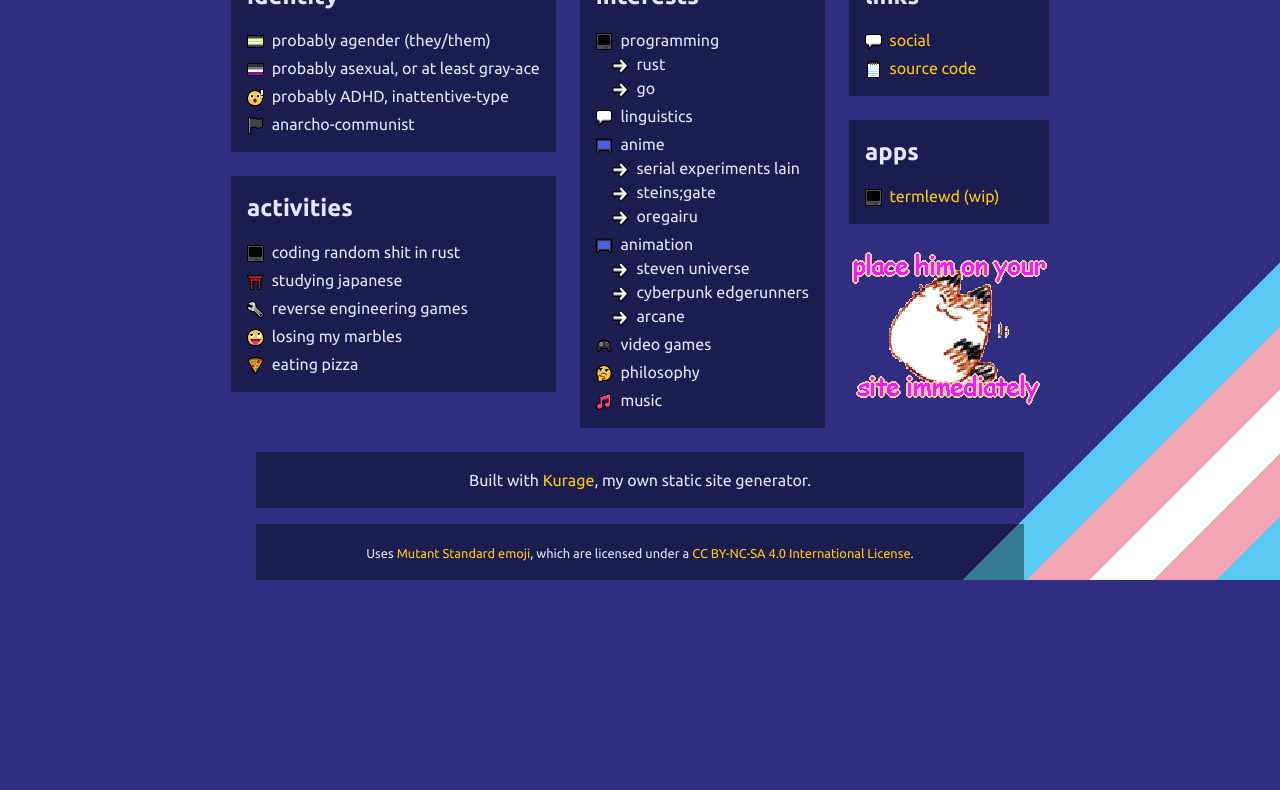
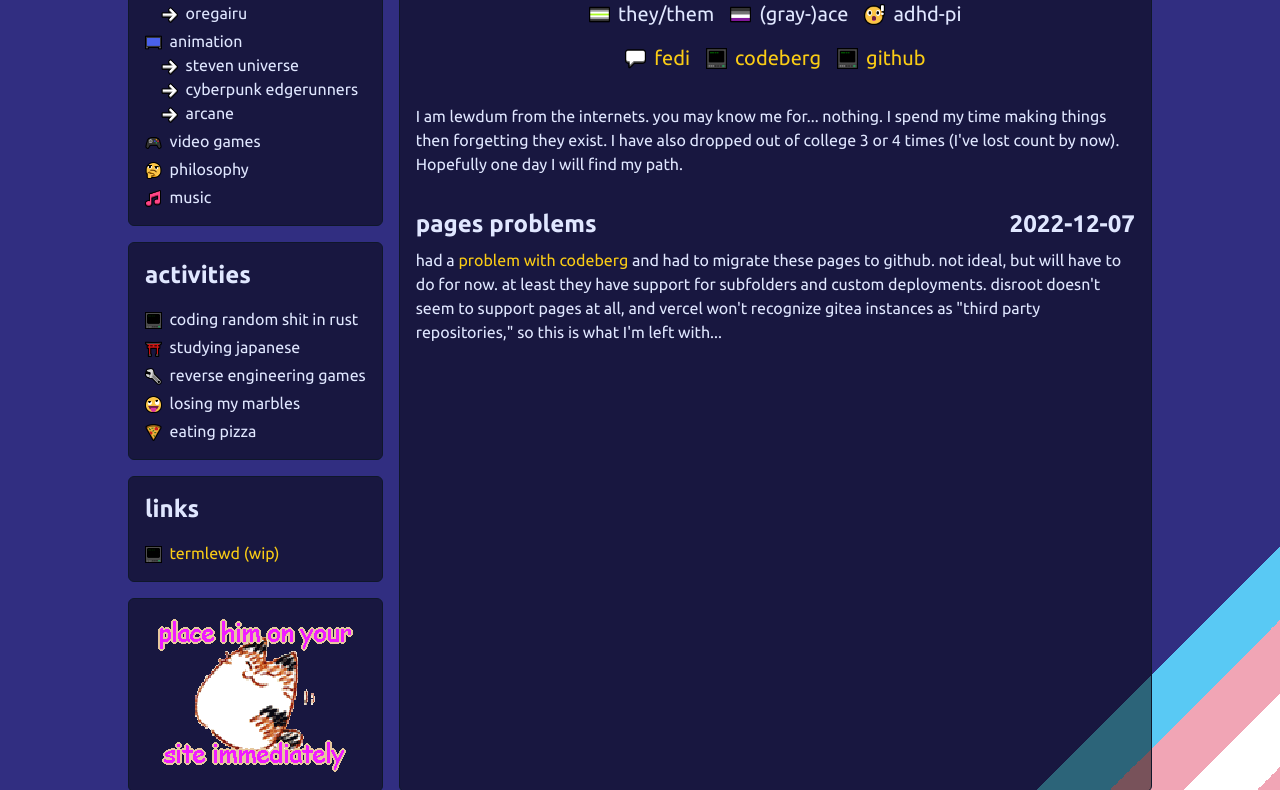
Before and after one commit to lewdum/pages, a plain HTML site: page index.html in a window 1280 px wide. Shown: the part 256-1046 px from the top of the page. Before the commit the page ends 836 px from the top, so only its background shows below. Drawn offline with Linux system fonts and the light colour scheme.

Commit message:
Build 61ec6d0

```diff
--- a/index.html
+++ b/index.html
@@ -10,52 +10,67 @@
 </head>
 
 <body class="bg-indigo-900 text-indigo-100 font-ubuntu trans">
-	<main class="min-h-screen px-4 py-8 flex-col justify-center lg:flex lg:p-0">
-		<div class="space-y-6">
+	<main class="min-h-screen p-2 md:p-4">
+		<div class="space-y-4 max-w-5xl mx-auto">
+	<div class="flex flex-col gap-4 lg:flex-row">
+
+		<div class="bg-black bg-opacity-50 p-4 lg:order-1 border border-slate-900 rounded-md">
 			<div class="mx-auto max-w-3xl">
-		<h1 class="text-6xl font-bold mb-8 text-center">
-			hi :)
+				<div class="flex flex-col items-center gap-4 py-8">
+					<img src="https://assets.tech.lgbt/accounts/avatars/109/322/240/179/307/532/original/3ed961f02d229782.png"
+						alt="avatar" width="158" height="158" class="rounded-full bg-black">
+
+					<h1 class="text-4xl font-bold">
+						Lewdum
 					</h1>
 
-		<p class="bg-black bg-opacity-40 p-4">
-			I am Lewdum from the internets. you may know me for... nothing.
-			I spend my time making things then forgetting they exist.
-			I have also dropped out of college 3 or 4 times (I've lost count by now).
-			I think the internet should be more open and decentralized.
-			I'm trying to do my part, but I'm still learning.
-		</p>
-	</div>
+					<ul class="flex gap-4 md:text-xl"><li>
+	<span class="mr-2"><img src="emoji/agender_flag.webp" alt="" class="inline h-[1.1em] pb-[1px]"></span>they/them</li><li>
+	<span class="mr-2"><img src="emoji/asexual_flag.webp" alt="" class="inline h-[1.1em] pb-[1px]"></span>(gray-)ace</li><li>
+	<span class="mr-2"><img src="emoji/surprised.webp" alt="" class="inline h-[1.1em] pb-[1px]"></span>adhd-pi</li></ul>
 
-	<div class="
-		flex flex-col justify-center gap-6 mx-auto max-w-3xl
-		lg:flex-row lg:items-start lg:max-w-none
-	">
-		<div class="flex flex-col gap-6">
-			<div class="bg-black bg-opacity-40 p-4">
-				<h2 class="text-2xl font-bold mb-4">
-					identity
-				</h2>
-				<ul class="space-y-1"><li>
-	<span class="mr-2"><img src="emoji/agender_flag.webp" alt="" class="inline h-[1.1em] pb-[1px]"></span>probably agender (they/them)</li><li>
-	<span class="mr-2"><img src="emoji/asexual_flag.webp" alt="" class="inline h-[1.1em] pb-[1px]"></span>probably asexual, or at least gray-ace</li><li>
-	<span class="mr-2"><img src="emoji/surprised.webp" alt="" class="inline h-[1.1em] pb-[1px]"></span>probably ADHD, inattentive-type</li><li>
-	<span class="mr-2"><img src="emoji/black_flag.webp" alt="" class="inline h-[1.1em] pb-[1px]"></span>anarcho-communist</li></ul>
-			</div>
-
-			<div class="bg-black bg-opacity-40 p-4">
-				<h2 class="text-2xl font-bold mb-4">
-					activities
-				</h2>
-				<ul class="space-y-1"><li>
-	<span class="mr-2"><img src="emoji/crt_prompt.webp" alt="" class="inline h-[1.1em] pb-[1px]"></span>coding random shit in rust</li><li>
-	<span class="mr-2"><img src="emoji/shinto_shrine.webp" alt="" class="inline h-[1.1em] pb-[1px]"></span>studying japanese</li><li>
-	<span class="mr-2"><img src="emoji/wrench.webp" alt="" class="inline h-[1.1em] pb-[1px]"></span>reverse engineering games</li><li>
-	<span class="mr-2"><img src="emoji/crazy.webp" alt="" class="inline h-[1.1em] pb-[1px]"></span>losing my marbles</li><li>
-	<span class="mr-2"><img src="emoji/pizza.webp" alt="" class="inline h-[1.1em] pb-[1px]"></span>eating pizza</li></ul>
+					<ul class="flex gap-4 md:text-xl"><li>
+	<span class="mr-2"><img src="emoji/speech_bubble.webp" alt="" class="inline h-[1.1em] pb-[1px]"></span><a href="https://tech.lgbt/@lewdum" class="text-yellow-400 hover:bg-yellow-400 hover:text-black" target="_blank"
+	rel="me noreferrer noopener">fedi</a></li><li>
+	<span class="mr-2"><img src="emoji/crt_prompt.webp" alt="" class="inline h-[1.1em] pb-[1px]"></span><a href="https://codeberg.org/lewdum" class="text-yellow-400 hover:bg-yellow-400 hover:text-black" target="_blank"
+	rel="me noreferrer noopener">codeberg</a></li><li>
+	<span class="mr-2"><img src="emoji/crt_prompt.webp" alt="" class="inline h-[1.1em] pb-[1px]"></span><a href="https://github.com/lewdum" class="text-yellow-400 hover:bg-yellow-400 hover:text-black" target="_blank"
+	rel="me noreferrer noopener">github</a></li></ul>
 				</div>
 			</div>
 
-		<div class="bg-black bg-opacity-40 p-4">
+			<p>
+				I am lewdum from the internets. you may know me for... nothing.
+				I spend my time making things then forgetting they exist.
+				I have also dropped out of college 3 or 4 times (I've lost count by now).
+				Hopefully one day I will find my path.
+			</p>
+
+			<div class="py-8">
+				<h2 class="text-2xl font-bold mb-2 flex justify-between">
+					<span>
+						pages problems
+					</span>
+					<span>
+						2022-12-07
+					</span>
+				</h2>
+
+				<!-- FIXME: This should be Markdown, but links. -->
+				<p>
+					had a
+					<a href="https://codeberg.org/Codeberg/Community/issues/828" class="text-yellow-400 hover:bg-yellow-400 hover:text-black" target="_blank"
+	rel="noreferrer noopener">problem with codeberg</a>
+					and had to migrate these pages to github. not ideal, but will have to do for now.
+					at least they have support for subfolders and custom deployments.
+					disroot doesn't seem to support pages at all, and vercel won't recognize gitea
+					instances as "third party repositories," so this is what I'm left with...
+				</p>
+			</div>
+		</div>
+
+		<div class="flex flex-col gap-4 shrink-0">
+			<div class="bg-black bg-opacity-50 p-4 border border-slate-900 rounded-md">
 				<h2 class="text-2xl font-bold mb-4">
 					interests
 				</h2>
@@ -82,43 +97,49 @@
 	<span class="mr-2"><img src="emoji/music_note.webp" alt="" class="inline h-[1.1em] pb-[1px]"></span>music</li></ul>
 			</div>
 
-		<div class="flex flex-col gap-6">
-			<div class="bg-black bg-opacity-40 p-4">
+			<div class="bg-black bg-opacity-50 p-4 border border-slate-900 rounded-md">
+				<h2 class="text-2xl font-bold mb-4">
+					activities
+				</h2>
+				<ul class="space-y-1"><li>
+	<span class="mr-2"><img src="emoji/crt_prompt.webp" alt="" class="inline h-[1.1em] pb-[1px]"></span>coding random shit in rust</li><li>
+	<span class="mr-2"><img src="emoji/shinto_shrine.webp" alt="" class="inline h-[1.1em] pb-[1px]"></span>studying japanese</li><li>
+	<span class="mr-2"><img src="emoji/wrench.webp" alt="" class="inline h-[1.1em] pb-[1px]"></span>reverse engineering games</li><li>
+	<span class="mr-2"><img src="emoji/crazy.webp" alt="" class="inline h-[1.1em] pb-[1px]"></span>losing my marbles</li><li>
+	<span class="mr-2"><img src="emoji/pizza.webp" alt="" class="inline h-[1.1em] pb-[1px]"></span>eating pizza</li></ul>
+			</div>
+
+			<div class="bg-black bg-opacity-50 p-4 border border-slate-900 rounded-md">
 				<h2 class="text-2xl font-bold mb-4">
 					links
 				</h2>
 				<ul class="space-y-1"><li>
-	<span class="mr-2"><img src="emoji/speech_bubble.webp" alt="" class="inline h-[1.1em] pb-[1px]"></span><a href="https://tech.lgbt/@lewdum" class="text-yellow-400 hover:underline" target="_blank" rel="me noreferrer noopener">social</a></li><li>
-	<span class="mr-2"><img src="emoji/spiral_notebook.webp" alt="" class="inline h-[1.1em] pb-[1px]"></span><a href="https://codeberg.org/lewdum" class="text-yellow-400 hover:underline" target="_blank" rel="me noreferrer noopener">source code</a></li></ul>
+	<span class="mr-2"><img src="emoji/crt_prompt.webp" alt="" class="inline h-[1.1em] pb-[1px]"></span><a href="/apps/term" class="text-yellow-400 hover:bg-yellow-400 hover:text-black">termlewd (wip)</a></li></ul>
 			</div>
 
-			<div class="bg-black bg-opacity-40 p-4">
-				<h2 class="text-2xl font-bold mb-4">
-					apps
-				</h2>
-				<ul class="space-y-1"><li>
-	<span class="mr-2"><img src="emoji/crt_prompt.webp" alt="" class="inline h-[1.1em] pb-[1px]"></span><a href="/apps/term" class="text-yellow-400 hover:underline">termlewd (wip)</a></li></ul>
-			</div>
-
+			<div class="bg-black bg-opacity-50 p-4 border border-slate-900 rounded-md">
 				<img src="../assets/place_him2.png" alt="cute fat cat (?)" title="taken from https://remiiiiii.online/jammers/"
-				class="max-w-sm self-center">
+					width="200" height="160" class="max-w-sm mx-auto">
 			</div>
 		</div>
 
-	<div class="mx-auto max-w-3xl space-y-4">
-		<div class="bg-black bg-opacity-40 p-4 text-center">
-			Built with
-			<a href="https://codeberg.org/lewdum/kurage" class="text-yellow-400 hover:underline" target="_blank" rel="noreferrer noopener">Kurage</a>, my own static site generator.
 	</div>
 
-		<div class="bg-black bg-opacity-40 p-4 text-center">
-			<small>
+	<div class="bg-black bg-opacity-50 p-4 text-center space-y-2 border border-slate-900 rounded-md">
+		<p>
+			Built with
+			<a href="https://codeberg.org/lewdum/kurage" class="text-yellow-400 hover:bg-yellow-400 hover:text-black" target="_blank"
+	rel="noreferrer noopener">Kurage</a>, my own free and open source static site generator.
+		</p>
+		<p>
 			Uses
-				<a href="https://mutant.tech" class="text-yellow-400 hover:underline" target="_blank" rel="noreferrer noopener">Mutant Standard emoji</a>, which are licensed under a
-				<a href="https://creativecommons.org/licenses/by-nc-sa/4.0/" class="text-yellow-400 hover:underline" target="_blank" rel="noreferrer noopener">CC BY-NC-SA 4.0 International License</a></a>.
-			</small>
+			<a href="https://mutant.tech" class="text-yellow-400 hover:bg-yellow-400 hover:text-black" target="_blank"
+	rel="noreferrer noopener">Mutant Standard emoji</a>, which are licensed under a
+			<a href="https://creativecommons.org/licenses/by-nc-sa/4.0/" class="text-yellow-400 hover:bg-yellow-400 hover:text-black" target="_blank"
+	rel="noreferrer noopener">CC BY-NC-SA 4.0 International License</a></a>.
+		</p>
 	</div>
-	</div>
+
 </div>
 	</main>
 </body>
```
Also changed, not shown: style.css. Lines whose indentation alone changed are shown as unchanged.
